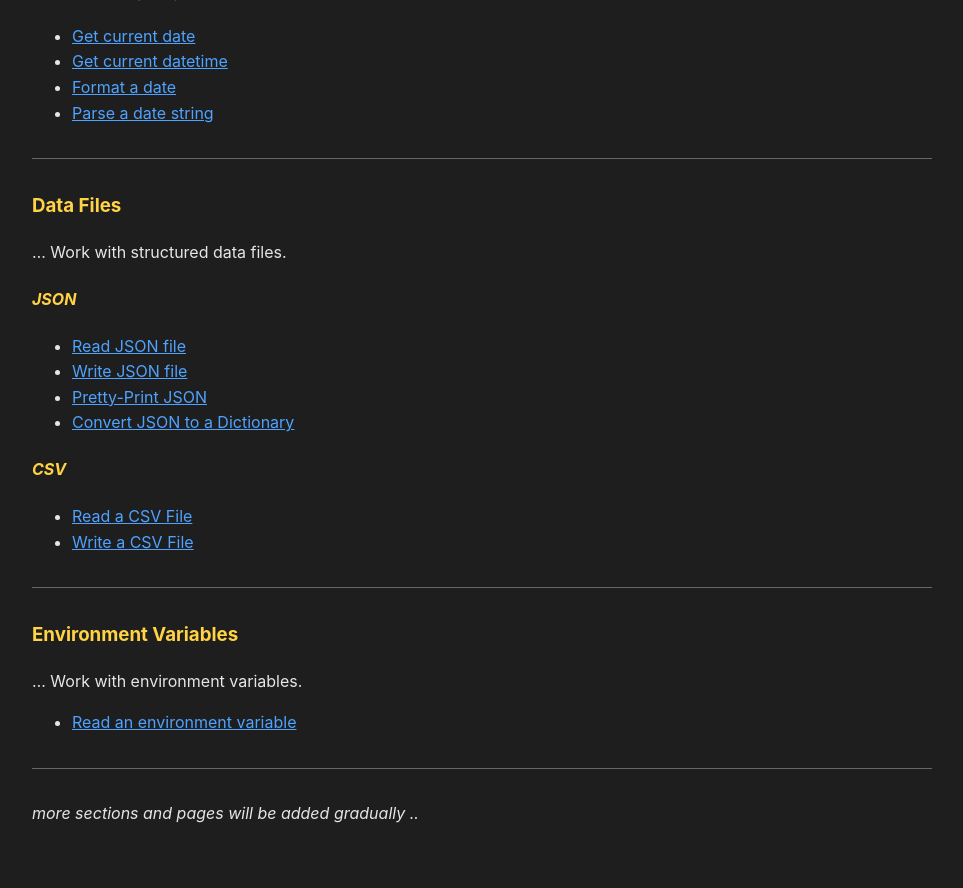
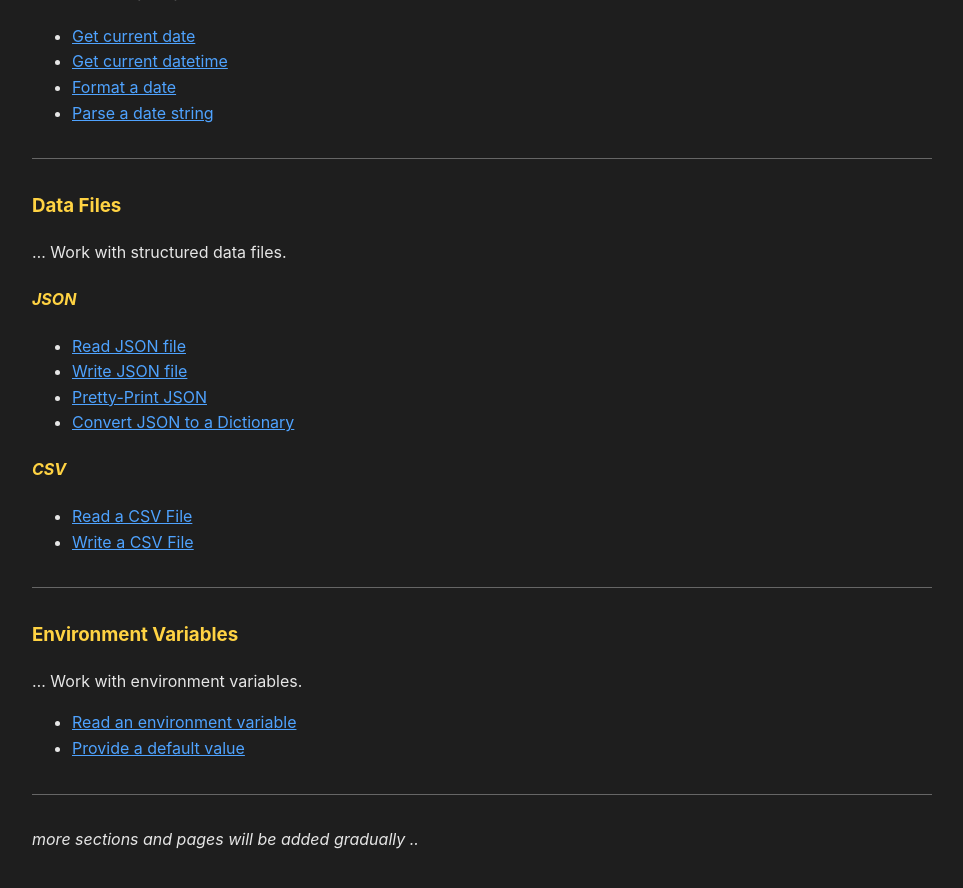
Before and after one commit to jbakchr/easier-python-docs, a Jekyll site: the page built from index.md, in a window 1280 px wide and 900 px high, scrolled down 1370 px. Shown: the top 888 px of the window, without its empty margins (158-1121 px from the left). Built offline with Jekyll 4.4.1, drawn with Linux system fonts in a browser that asks for light colours.

Commit message:
docs(roadmap): move “Provide a default value” bullet to proper section

```diff
--- a/index.md
+++ b/index.md
@@ -85,6 +85,7 @@ layout: default
 ... Work with environment variables.
 
 - [Read an environment variable](environment-variables/read-environment-variable)
+- [Provide a default value](environment-variables/provide-default-value)
 
 ---
 
```
Also changed, not shown: ROADMAP.md (+1 -1 lines).
